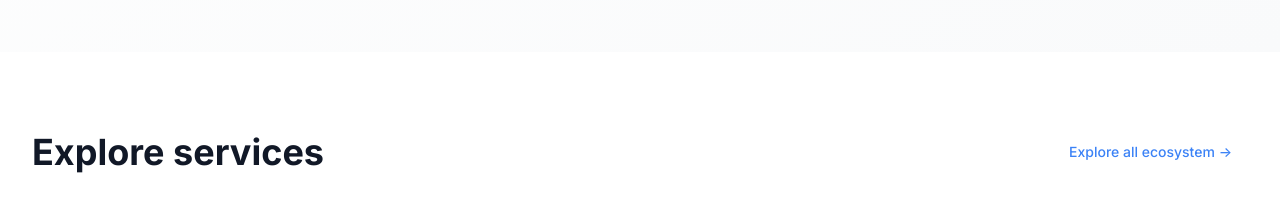
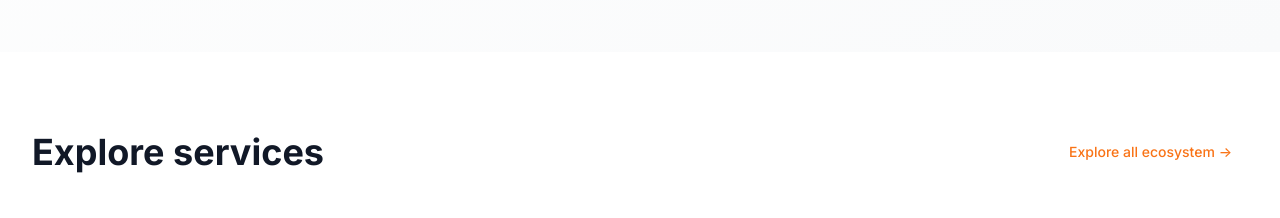
Before and after one commit to Fxlando/websitebuilder, a Next.js app: page / in a window 1280 px wide. Shown: the part 2920-3138 px from the top of the page. Built offline with nearby package versions, Linux system fonts and the light colour scheme; no server answers.

Commit message:
Auto-commit: Blob Token Landing Page updates

```diff
--- a/src/components/sections/AppsSection.tsx
+++ b/src/components/sections/AppsSection.tsx
@@ -108,7 +108,7 @@ export const AppsSection = () => {
             whileHover={{ scale: 1.05 }}
             transition={{ duration: 0.2 }}
           >
-            <Button variant="link" className="text-blue-500 hover:text-blue-600 font-medium">
+            <Button variant="link" className="text-orange-500 hover:text-orange-600 font-medium">
               Explore all ecosystem →
             </Button>
           </motion.div>
@@ -145,7 +145,7 @@ export const AppsSection = () => {
                       </motion.span>
                       <span className="text-sm font-medium opacity-80">{app.badge}</span>
                     </div>
-                    <h3 className="text-xl font-semibold mb-3 group-hover:text-blob-yellow transition-colors duration-200">
+                    <h3 className="text-xl font-semibold mb-3 group-hover:text-orange-500 transition-colors duration-200">
                       {app.title}
                     </h3>
                     <p className="opacity-90 leading-relaxed">
```
